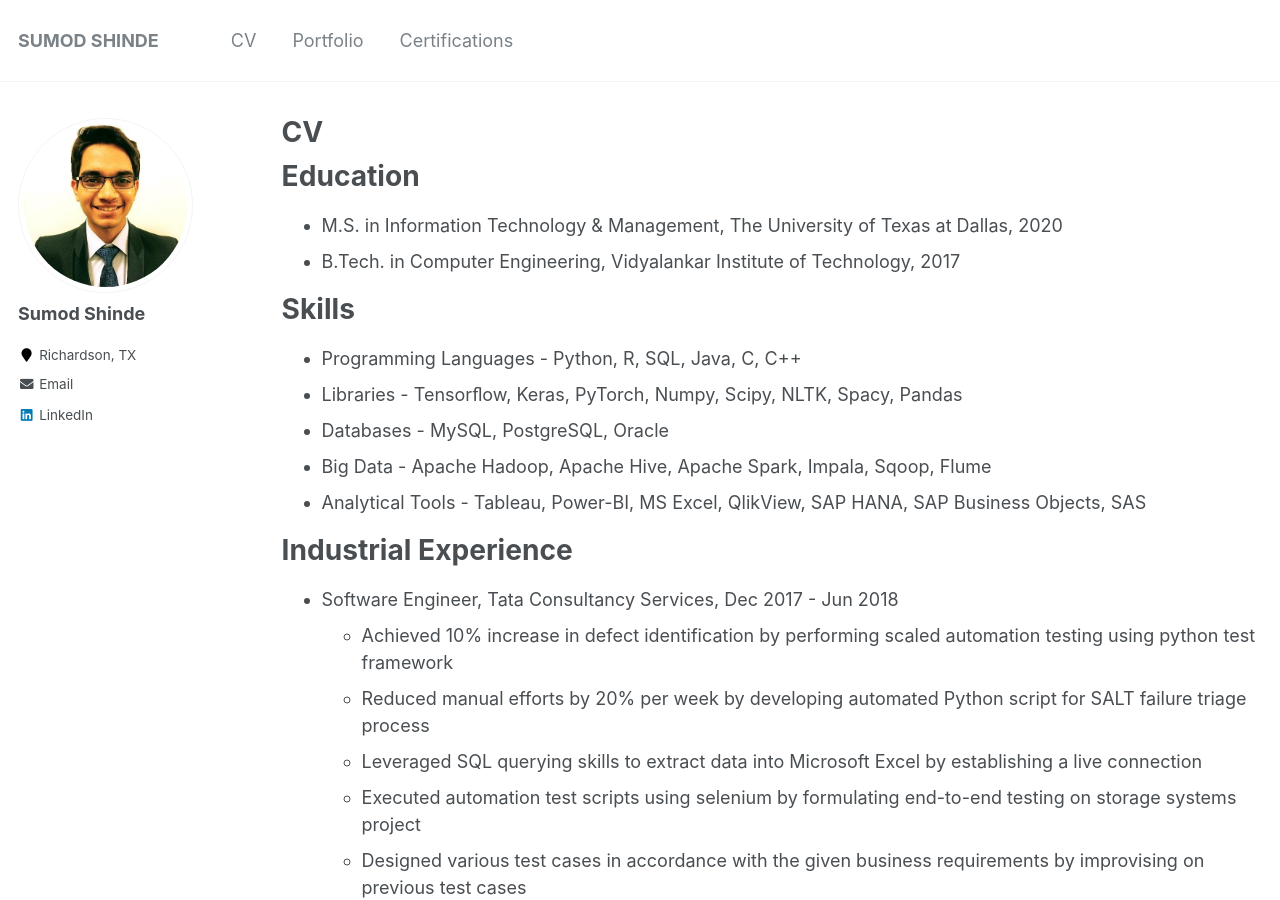
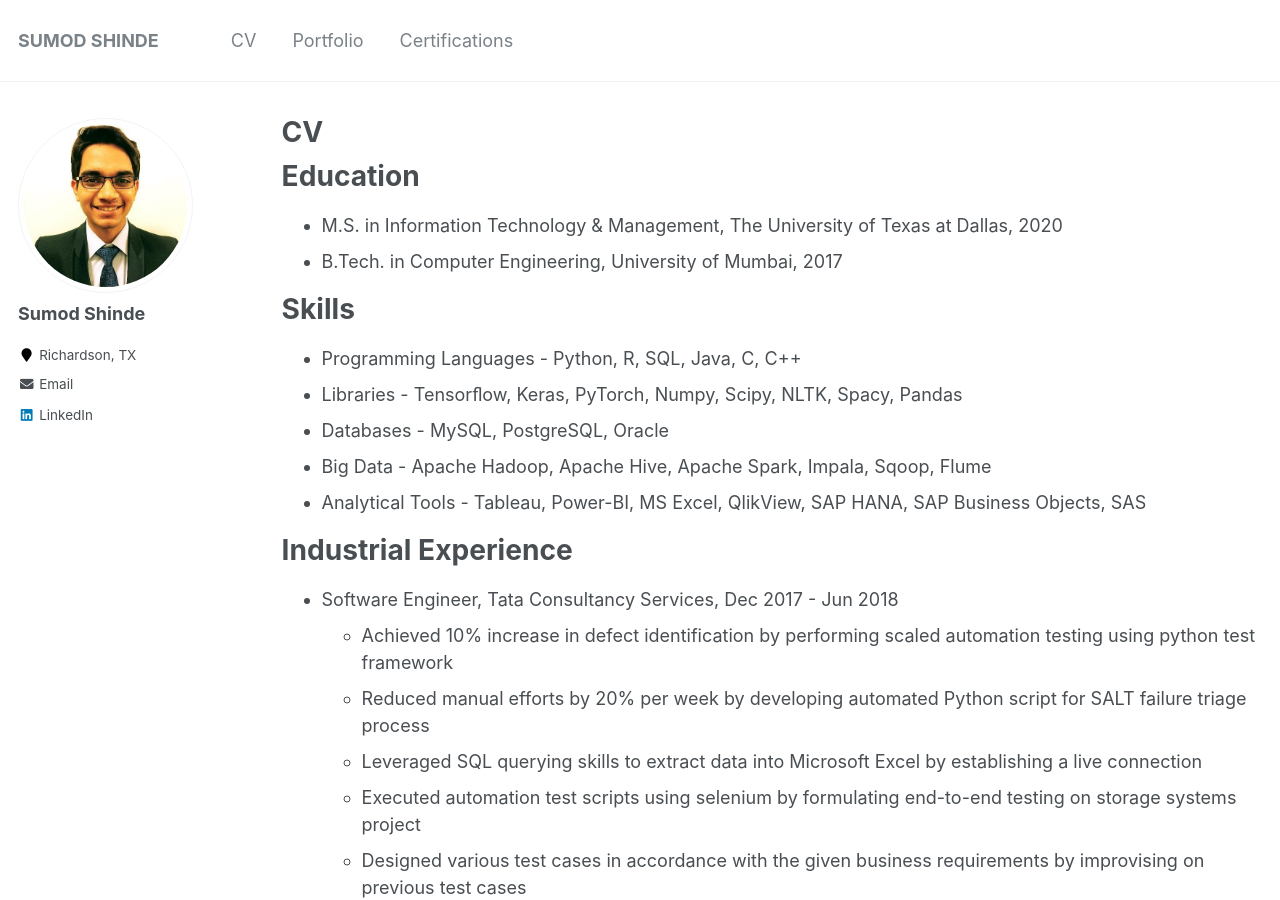
Before and after one commit to sumodshinde/sumodshinde.github.io, a Jekyll site: the page built from _pages/cv.md, in a window 1280 px wide and 900 px high. Built offline with Jekyll 4.4.1, drawn with Linux system fonts in a browser that asks for light colours.

Commit message:
Update cv.md

```diff
--- a/_pages/cv.md
+++ b/_pages/cv.md
@@ -12,7 +12,7 @@ redirect_from:
 Education
 ======
 * M.S. in Information Technology & Management, [The University of Texas at Dallas](https://www.utdallas.edu/), 2020
-* B.Tech. in Computer Engineering, [Vidyalankar Institute of Technology](https://vidyalankar.com/vidyalankar-institute-of-technology/), 2017
+* B.Tech. in Computer Engineering, [University of Mumbai](https://mu.ac.in/), 2017
 
 Skills
 ======
```
